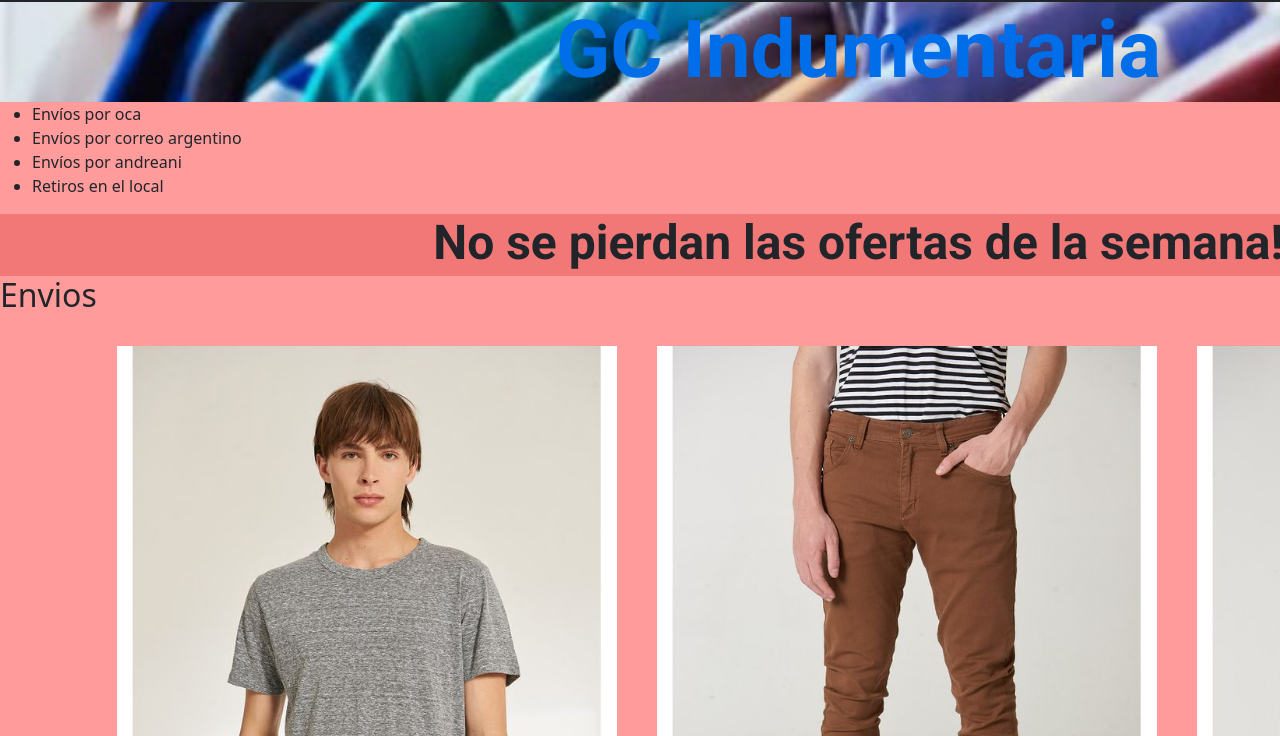
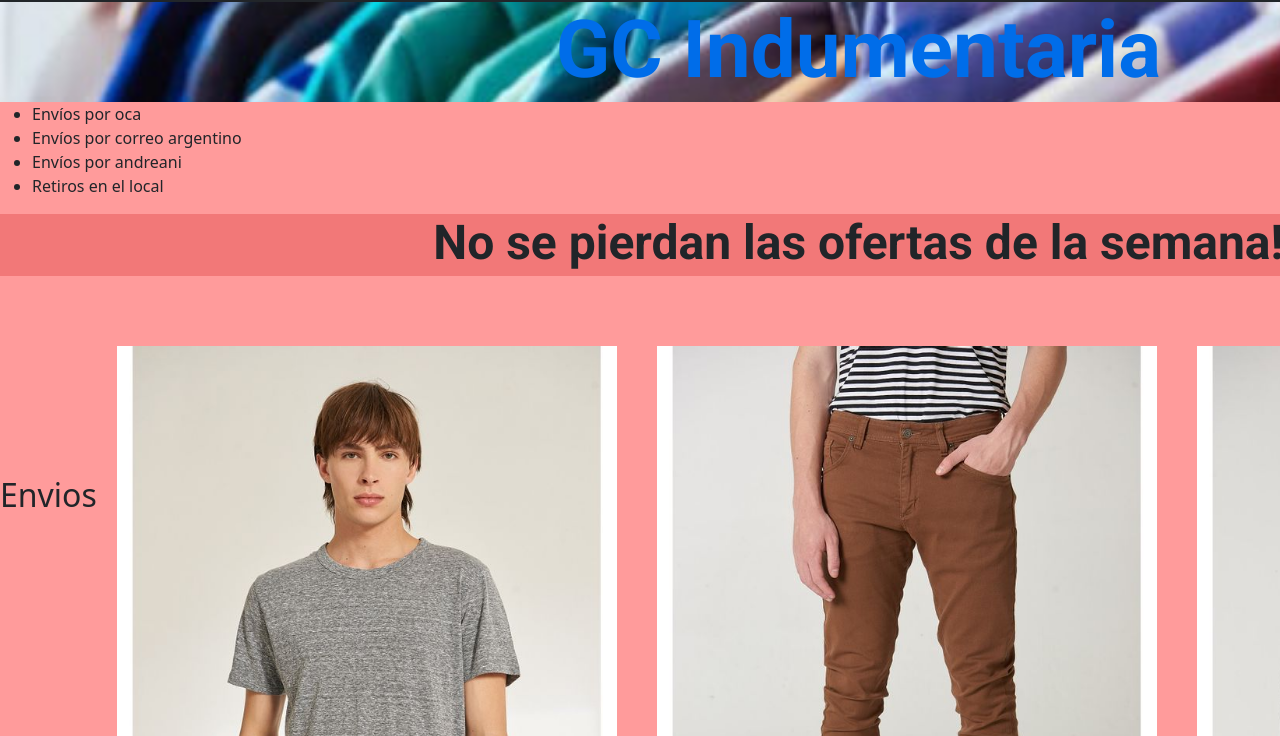
Before and after one commit to gabrielaguero/clase-15, a website: page pages/envios.html in a window 1280 px wide. Shown: the part 64-800 px from the top of the page. Drawn offline with nearby package versions, Linux system fonts and the light colour scheme.

Commit message:
arreglos en los estilos

```diff
--- a/scss/prueba.scss
+++ b/scss/prueba.scss
@@ -31,8 +31,9 @@ header{
 }
 
 .pages-title{
+    text-align: center;
     height: 100px;
-    padding-bottom: 50px;
+    padding-top: 200px;
 }
 
 .multimedia{
```
Also changed, not shown: css/pruebacss.css.
